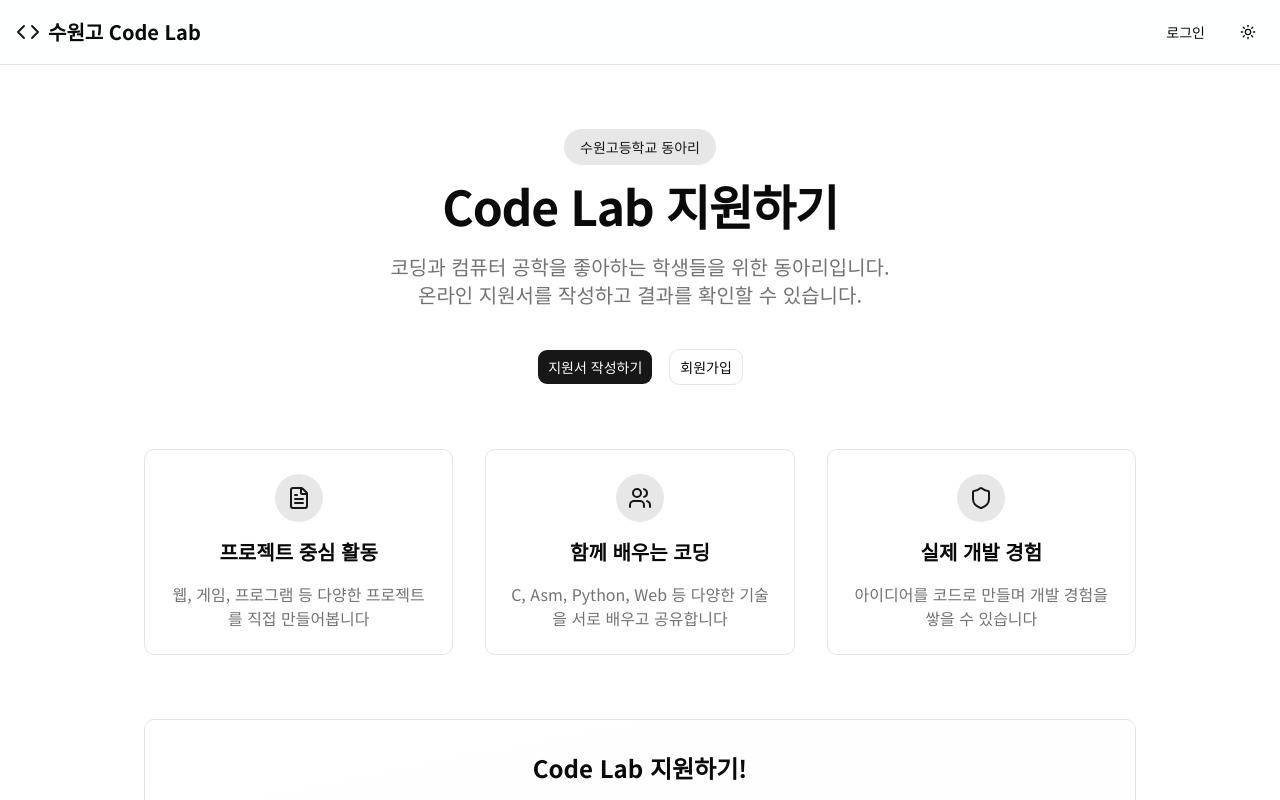
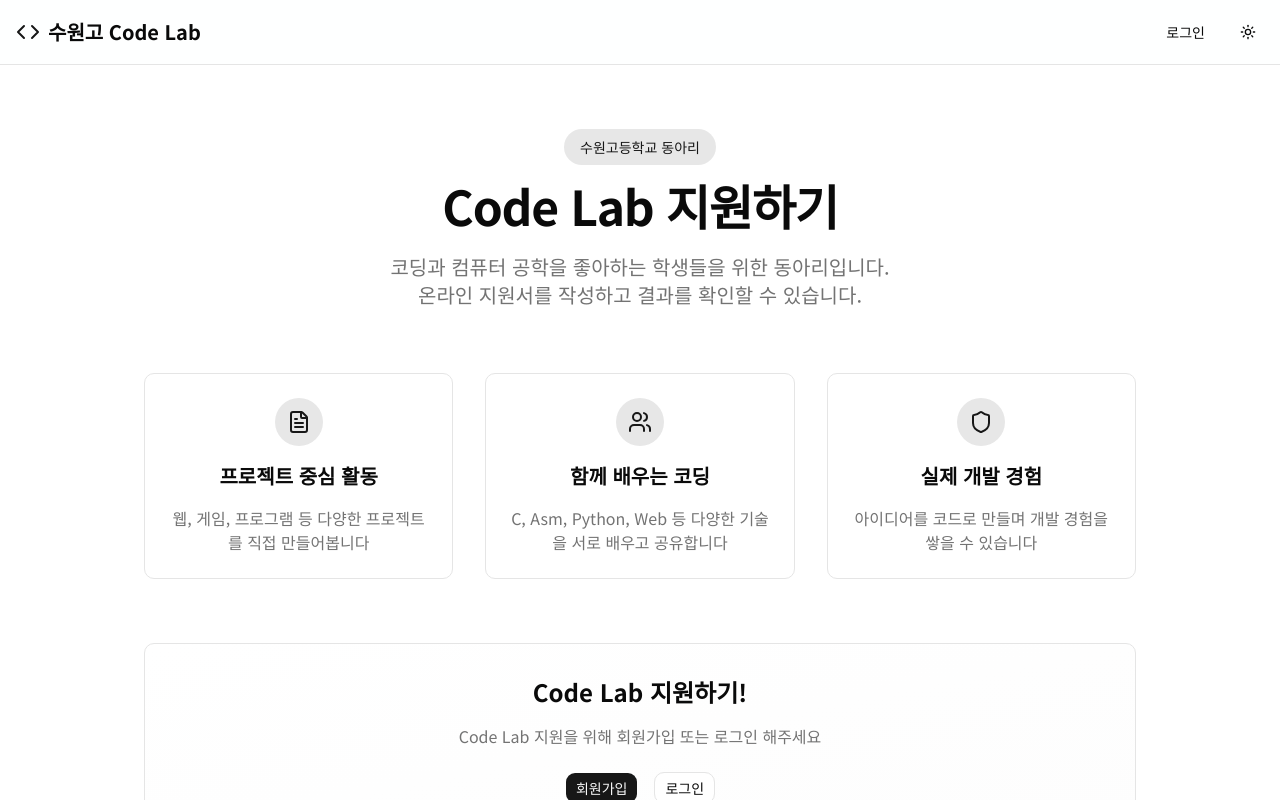
Before and after one commit to Suwon-High-School-Code-Lab/Application-Form, a Next.js app: page / in a window 1280 px wide. Shown: the top 800 px of the page. Built offline with nearby package versions, Linux system fonts and the light colour scheme; no server answers.

Commit message:
refactor: remove duplicate CTA buttons from hero section on home page

```diff
--- a/src/app/page.tsx
+++ b/src/app/page.tsx
@@ -42,18 +42,6 @@ export default function Home() {
             코딩과 컴퓨터 공학을 좋아하는 학생들을 위한 동아리입니다. <br />
             온라인 지원서를 작성하고 결과를 확인할 수 있습니다.
           </p>
-          <div className="flex gap-4 justify-center pt-4">
-            <Link href="/apply">
-              <Button size="lg" className="hover:scale-105 transition-transform">
-                지원서 작성하기
-              </Button>
-            </Link>
-            <Link href="/signup">
-              <Button size="lg" variant="outline" className="hover:scale-105 transition-transform">
-                회원가입
-              </Button>
-            </Link>
-          </div>
         </div>
 
         <div className="grid md:grid-cols-3 gap-8 mt-16">
```
